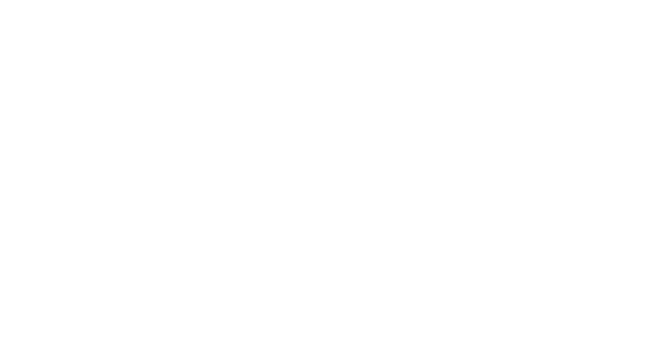
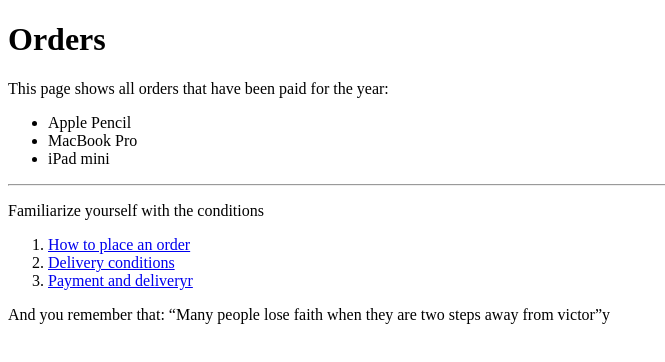
Before and after one commit to ZaneZeltina/Anna-Blok_Course-Create_Web-Pages-My-Homeworks, a plain HTML site: page Homework_2/Homework_2/index.html in a window 1280 px wide. Shown: the whole page, without its empty margins (0-665 px from the left). Drawn offline with Linux system fonts and the light colour scheme.

Commit message:
Finish_Homework_4

```diff
--- a/Homework_2/Homework_2/index.html
+++ b/Homework_2/Homework_2/index.html
@@ -8,6 +8,27 @@
 	<title>Lesson_4</title>
 </head>
 <body>
-
+	<h1>Orders</h1>
+	<p>This page shows all orders that have been paid for the year:</p>
+	<ul>
+		<li>Apple Pencil</li>
+		<li>MacBook Pro</li>
+		<li>iPad mini </li>
+	</ul>
+	<hr>
+	<p>Familiarize yourself with the conditions</p>
+	<ol>
+		<li>
+			<a href="#">How to place an order</a>
+		</li>
+		<li>
+			<a href="#">Delivery conditions</a>
+		</li>
+		<li>
+			<a href="#">Payment and deliveryr</a>
+		</li>
+	</ol>
+	<p>And you remember that: <q>Many people lose faith when they are two steps
+		away from victor</q>y</p>
 </body>
 </html>
```
